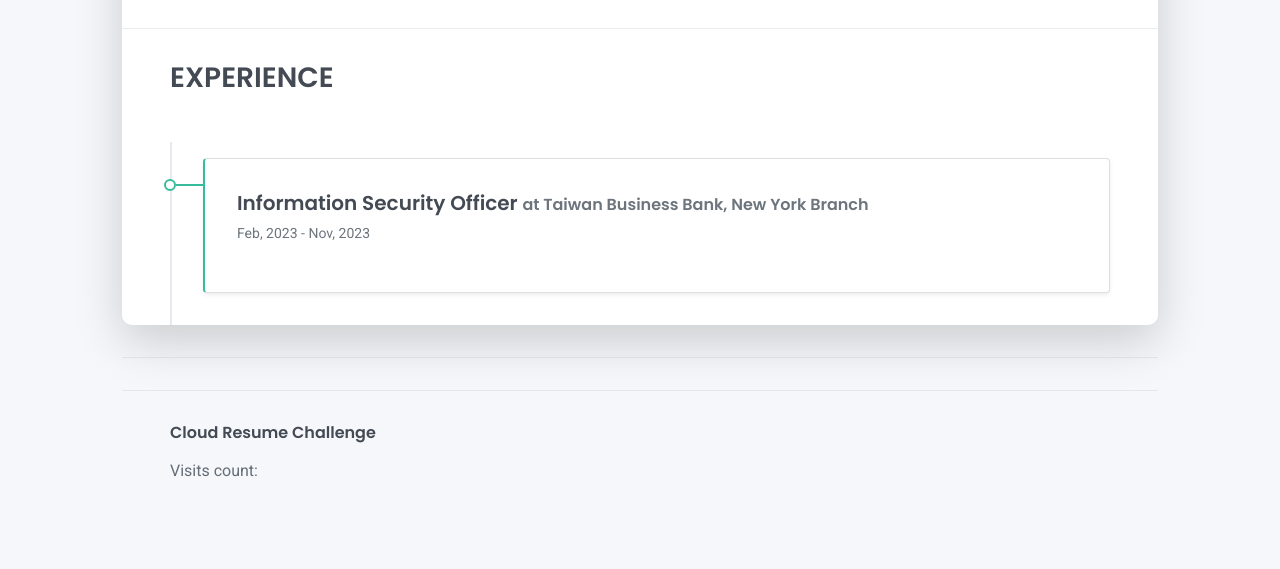
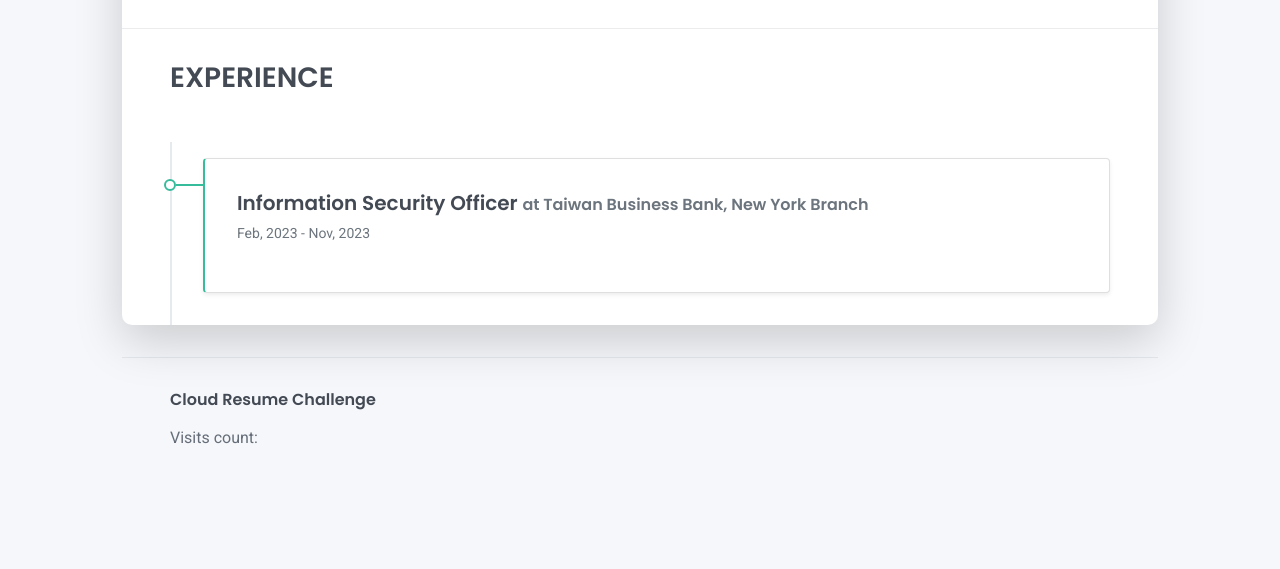
Before and after one commit to evefonwu/resume-client-serverless, a plain HTML site: page resume-site/index.html in a window 1280 px wide. Shown: the part 1879-2448 px from the top of the page. Drawn offline with Linux system fonts and the light colour scheme; no server answers.

Commit message:
Simplify resume

```diff
--- a/resume-site/index.html
+++ b/resume-site/index.html
@@ -139,8 +139,6 @@
   <hr class="d-print-none"/>
 
   <div class="page-break"></div>
-
-  <hr class="d-print-none"/>
   <div class="contant-section px-3 px-lg-4 pb-4" id="contact">
     <h3 class="h6">Cloud Resume Challenge </h3>
     <div class="pb-2 text-secondary" data-cy="visits-info">Visits count:
```
